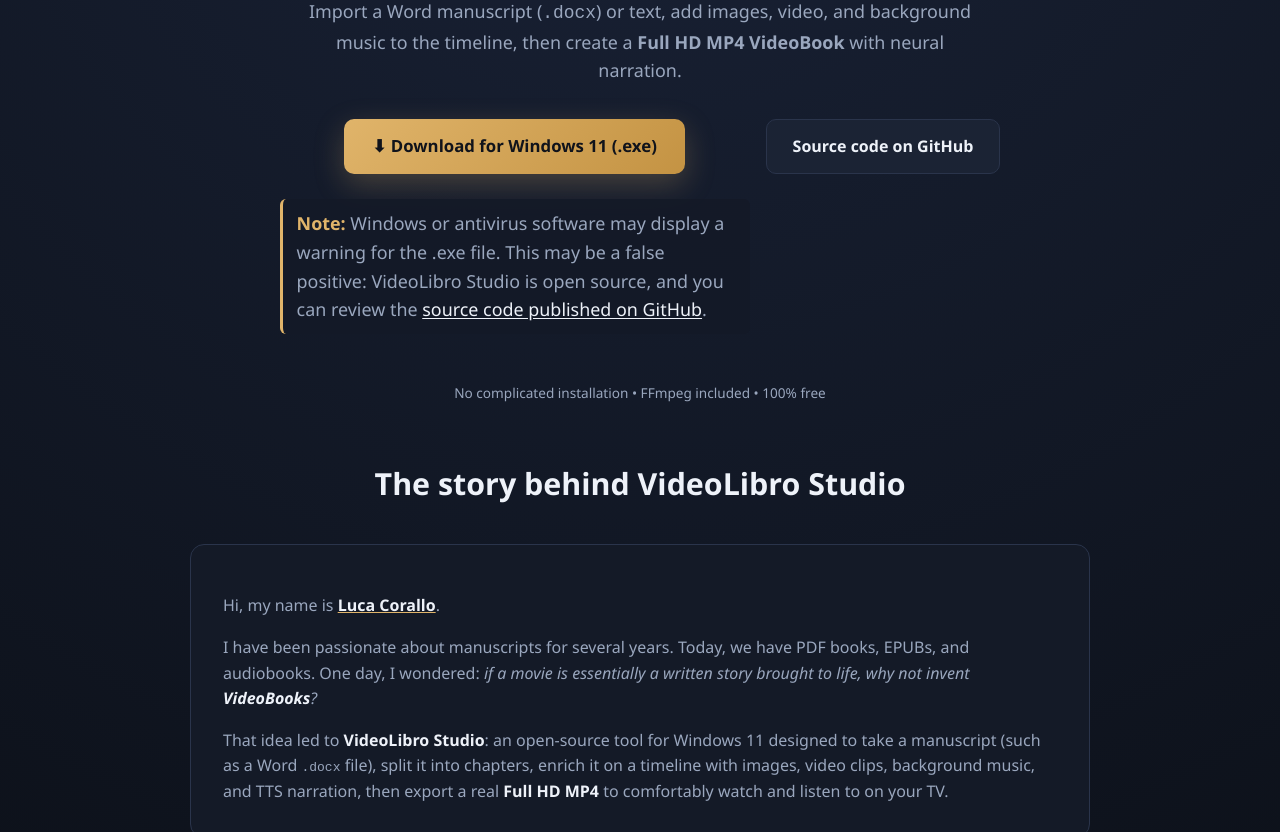
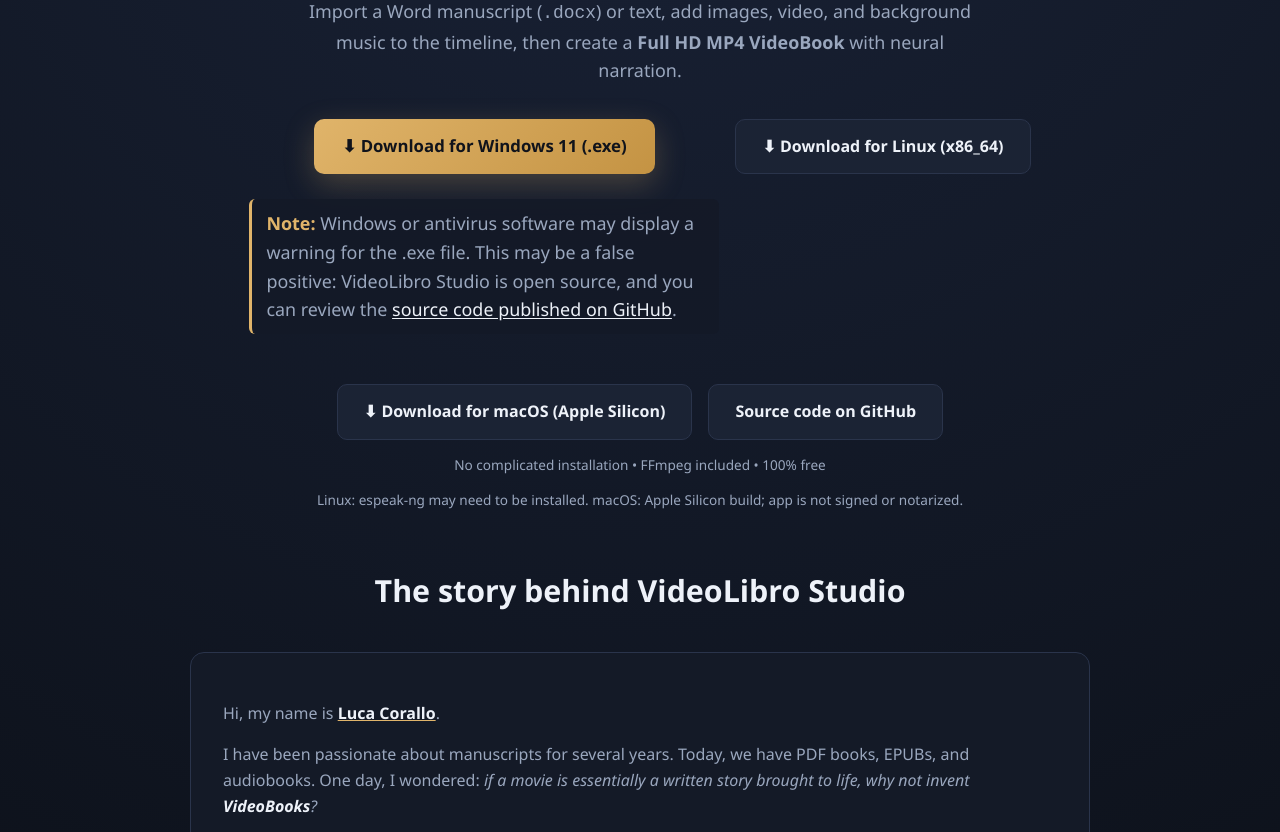
Before and after one commit to lucoradev77/VideoLibro, a plain HTML site: page docs/index.html in a window 1280 px wide. Shown: the part 351-1183 px from the top of the page. Drawn offline with Linux system fonts and the light colour scheme.

Commit message:
build: prepare cross-platform v0.1.2 release

```diff
--- a/docs/index.html
+++ b/docs/index.html
@@ -200,11 +200,18 @@
             <strong>Nota:</strong> Windows o l’antivirus potrebbero mostrare un avviso per il file .exe. Potrebbe trattarsi di un falso positivo: VideoLibro Studio è open source e puoi verificare il <a href="https://github.com/lucoradev77/VideoLibro">codice pubblicato su GitHub</a>.
           </p>
         </div>
+        <a id="btn-download-linux" class="btn-secondary" href="https://github.com/lucoradev77/VideoLibro/releases/latest/download/VideoLibroStudio-Linux-x86_64.tar.gz" target="_blank" rel="noopener">
+          <span data-i18n="downloadLinux">⬇ Linux x86_64</span>
+        </a>
+        <a id="btn-download-macos" class="btn-secondary" href="https://github.com/lucoradev77/VideoLibro/releases/latest/download/VideoLibroStudio-macOS-AppleSilicon.zip" target="_blank" rel="noopener">
+          <span data-i18n="downloadMacOS">⬇ macOS Apple Silicon</span>
+        </a>
         <a id="btn-github" class="btn-secondary" href="https://github.com/lucoradev77/VideoLibro" target="_blank" rel="noopener">
           <span data-i18n="sourceButton">Codice Sorgente su GitHub</span>
         </a>
       </div>
       <div class="sub-note" data-i18n="subNote">Nessuna installazione complessa • FFmpeg incluso • 100% Gratuito</div>
+      <div class="sub-note" data-i18n="platformRequirements">Linux: può essere necessario installare espeak-ng. macOS: versione Apple Silicon, app non firmata né notarizzata.</div>
     </section>
 
     <section class="story-section">
@@ -290,18 +297,21 @@
         languageLabel: 'Lingua',
         navFeatures: 'Funzioni',
         navDownload: 'Download',
-        badge: 'Open Source • Windows 11 • Licenza MIT',
+        badge: 'Open Source • Windows • Linux • macOS • Licenza MIT',
         heroTitle: 'Leggi, ascolta e guarda i tuoi libri',
         heroSubtitle: 'come un film sulla TV',
         heroDescription: 'Importa un manoscritto Word (<code>.docx</code>) o testo, aggiungi immagini, video e musica di sottofondo sulla timeline e genera un <strong>VideoLibro MP4 Full HD</strong> con voce narrante neurale.',
         downloadButton: '⬇ Scarica per Windows 11 (.exe)',
+        downloadLinux: '⬇ Scarica per Linux (x86_64)',
+        downloadMacOS: '⬇ Scarica per macOS (Apple Silicon)',
         downloadWarning: '<strong>Nota:</strong> Windows o l’antivirus potrebbero mostrare un avviso per il file .exe. Potrebbe trattarsi di un falso positivo: VideoLibro Studio è open source e puoi verificare il <a href="https://github.com/lucoradev77/VideoLibro">codice pubblicato su GitHub</a>.',
         sourceButton: 'Codice sorgente su GitHub',
         subNote: 'Nessuna installazione complessa • FFmpeg incluso • 100% gratuito',
+        platformRequirements: 'Linux: può essere necessario installare espeak-ng. macOS: versione per Apple Silicon, app non firmata né notarizzata.',
         storyTitle: 'La storia dietro VideoLibro Studio',
         storyIntroduction: 'Ciao, mi chiamo <a href="mailto:lucoradev@outlook.it"><strong>Luca Corallo</strong></a>.',
         storyInspiration: 'Da qualche anno sono appassionato di manoscritti. Oggi esistono i libri in PDF, gli EPUB e gli audiolibri. Un giorno però mi sono chiesto: <em>se guardo un film che di fatto è una storia scritta... perché non inventiamo i <strong>VideoLibri</strong>?</em>',
-        storyProject: 'Da questa idea è nato <strong>VideoLibro Studio</strong>: uno strumento open source per Windows 11 pensato per prendere un manoscritto (come un file Word <code>.docx</code>), suddividerlo in capitoli, arricchirlo su una timeline con immagini, clip video, musica di sottofondo e voce narrante TTS, ed esportare un vero file <strong>MP4 Full HD</strong> da guardare e ascoltare comodamente in TV.',
+        storyProject: 'Da questa idea è nato <strong>VideoLibro Studio</strong>: uno strumento open source per Windows, Linux e macOS pensato per prendere un manoscritto (come un file Word <code>.docx</code>), suddividerlo in capitoli, arricchirlo su una timeline con immagini, clip video, musica di sottofondo e voce narrante TTS, ed esportare un vero file <strong>MP4 Full HD</strong> da guardare e ascoltare comodamente in TV.',
         tvBadge: 'Capitolo I — La Biblioteca Sommersa',
         tvQuote: '“Quando Elena aprì la porta di quercia, l’odore di pergamena antica riempì la stanza silenziosa. Il manoscritto era pronto per essere guardato e ascoltato.”',
         styleCinema: 'Libro Cinematografico',
@@ -330,18 +340,21 @@
         languageLabel: 'Language',
         navFeatures: 'Features',
         navDownload: 'Download',
-        badge: 'Open Source • Windows 11 • MIT License',
+        badge: 'Open Source • Windows • Linux • macOS • MIT License',
         heroTitle: 'Read, listen to, and watch your books',
         heroSubtitle: 'like a movie on your TV',
         heroDescription: 'Import a Word manuscript (<code>.docx</code>) or text, add images, video, and background music to the timeline, then create a <strong>Full HD MP4 VideoBook</strong> with neural narration.',
         downloadButton: '⬇ Download for Windows 11 (.exe)',
+        downloadLinux: '⬇ Download for Linux (x86_64)',
+        downloadMacOS: '⬇ Download for macOS (Apple Silicon)',
         downloadWarning: '<strong>Note:</strong> Windows or antivirus software may display a warning for the .exe file. This may be a false positive: VideoLibro Studio is open source, and you can review the <a href="https://github.com/lucoradev77/VideoLibro">source code published on GitHub</a>.',
         sourceButton: 'Source code on GitHub',
         subNote: 'No complicated installation • FFmpeg included • 100% free',
+        platformRequirements: 'Linux: espeak-ng may need to be installed. macOS: Apple Silicon build; app is not signed or notarized.',
         storyTitle: 'The story behind VideoLibro Studio',
         storyIntroduction: 'Hi, my name is <a href="mailto:lucoradev@outlook.it"><strong>Luca Corallo</strong></a>.',
         storyInspiration: 'I have been passionate about manuscripts for several years. Today, we have PDF books, EPUBs, and audiobooks. One day, I wondered: <em>if a movie is essentially a written story brought to life, why not invent <strong>VideoBooks</strong>?</em>',
-        storyProject: 'That idea led to <strong>VideoLibro Studio</strong>: an open-source tool for Windows 11 designed to take a manuscript (such as a Word <code>.docx</code> file), split it into chapters, enrich it on a timeline with images, video clips, background music, and TTS narration, then export a real <strong>Full HD MP4</strong> to comfortably watch and listen to on your TV.',
+        storyProject: 'That idea led to <strong>VideoLibro Studio</strong>: an open-source tool for Windows, Linux, and macOS designed to take a manuscript (such as a Word <code>.docx</code> file), split it into chapters, enrich it on a timeline with images, video clips, background music, and TTS narration, then export a real <strong>Full HD MP4</strong> to comfortably watch and listen to on your TV.',
         tvBadge: 'Chapter I — The Sunken Library',
         tvQuote: '“When Elena opened the oak door, the scent of ancient parchment filled the silent room. The manuscript was ready to be watched and heard.”',
         styleCinema: 'Cinematic Book',
@@ -406,6 +419,8 @@
         const repoUrl = `https://github.com/${user}/${repo}`;
         const exeUrl = `${repoUrl}/releases/latest/download/VideoLibroStudio-Windows-x64.exe`;
         document.getElementById('btn-download').href = exeUrl;
+        document.getElementById('btn-download-linux').href = `${repoUrl}/releases/latest/download/VideoLibroStudio-Linux-x86_64.tar.gz`;
+        document.getElementById('btn-download-macos').href = `${repoUrl}/releases/latest/download/VideoLibroStudio-macOS-AppleSilicon.zip`;
         document.getElementById('btn-github').href = repoUrl;
         document.getElementById('nav-releases').href = `${repoUrl}/releases`;
         document.getElementById('nav-repo').href = repoUrl;
```
Also changed, not shown: 3 other files.
